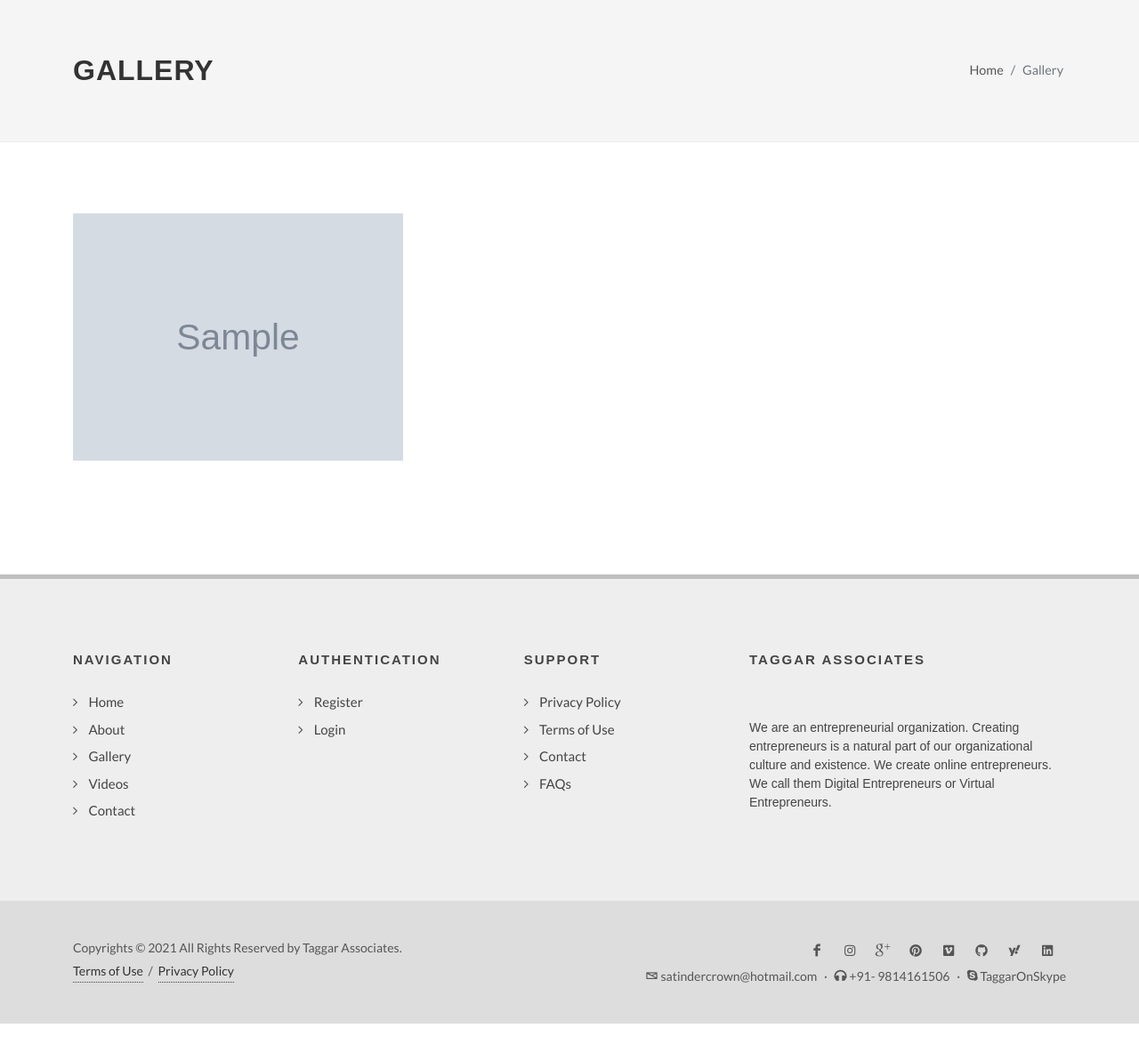
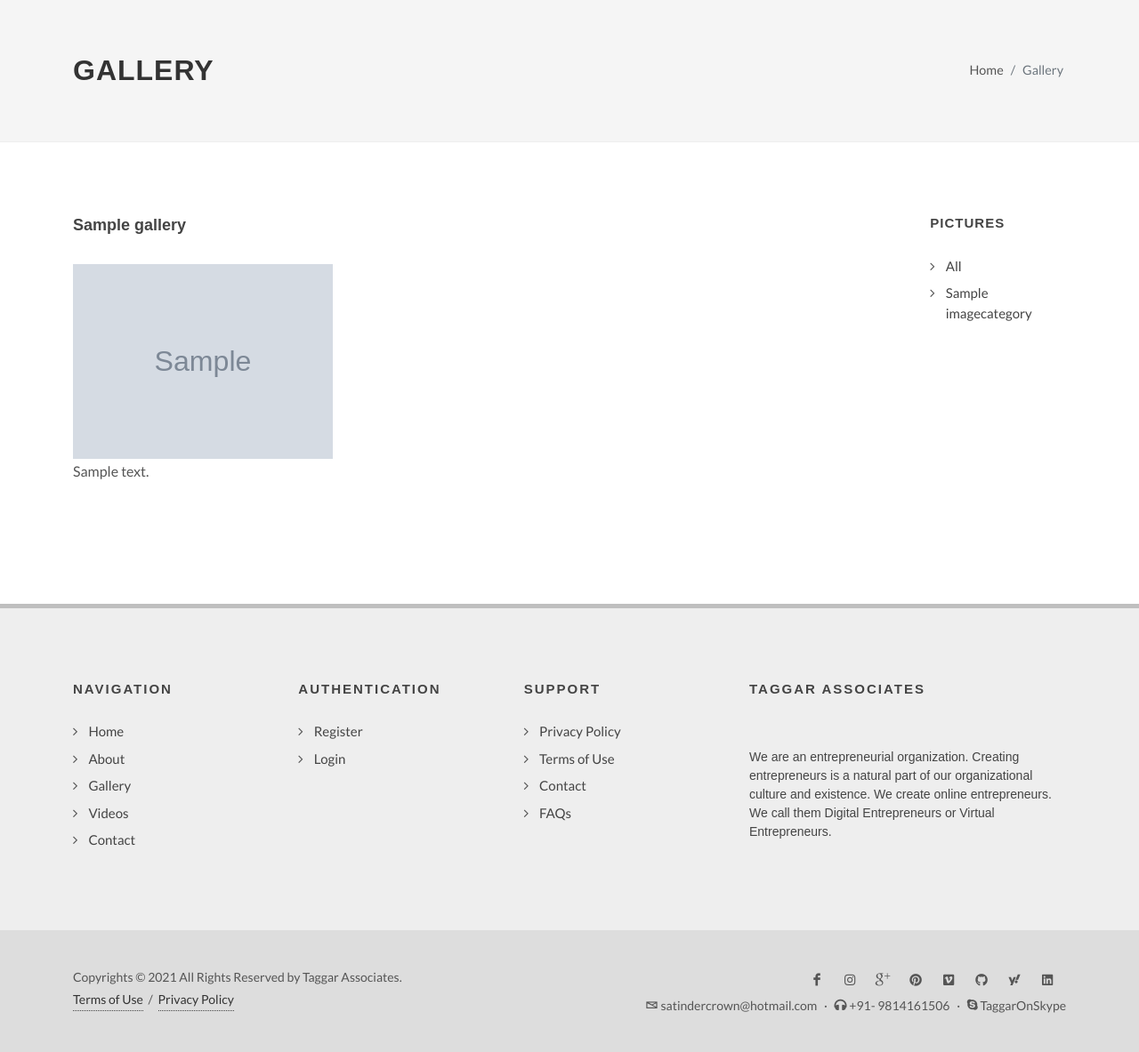
Before and after one commit to antarpreetsinghk/taggar-blog-website, a Django app: page /pages/gallery/ in a window 1280 px wide. Shown: the part 103-1286 px from the top of the page at 89% size. Before the commit the page ends 1254 px from the top, so only its background shows below. Run offline with Django 3.2, Linux system fonts and the light colour scheme; tables that the repository leaves empty hold one stand-in row (values such as "Sample post"); grey boxes marked "Sample" are stand-in pictures; some libraries are stand-ins or nearby versions.

Commit message:
gallery page edited

```diff
--- a/page/models.py
+++ b/page/models.py
@@ -15,9 +15,24 @@ class AboutUs(models.Model):
         return self.title
 
 
+class ImageCategory(models.Model):
+    name = models.CharField(max_length=150, db_index=True)
+    slug = models.SlugField(max_length=150, unique=True ,db_index=True)
+
+    class Meta:
+        ordering = ('name', )
+        verbose_name = 'Image category'
+        verbose_name_plural = 'Image Categories'
+
+    def __str__(self):
+        return self.name
+
+
 class Gallery(models.Model):
-    title = models.CharField(max_length=255, blank=True, null=True, default='Image')
+    category = models.ForeignKey(ImageCategory, on_delete=models.CASCADE, null=True, blank=True)
+    title = models.CharField(max_length=255, default='Image')
     image = models.ImageField(upload_to='media/gallery_images')
+    description = models.TextField(default='Taggar Associates gallery Image')
 
     def save(self):
         super().save()
--- a/page/templates/page/gallery.html
+++ b/page/templates/page/gallery.html
@@ -18,7 +18,7 @@
     <!-- #page-title end -->
 
 	<!-- Content ============================================= -->
-	<section id="content">
+	<!-- <section id="content">
 		<div class="content-wrap">
 			<div class="container clearfix">
 				<div class="masonry-thumbs grid-container grid-3" data-big="2" data-lightbox="gallery">
@@ -51,6 +51,69 @@
 				</div>
 			</div>
 		</div>
-	</section><!-- #content end -->
+	</section>#content end -->
+
+
+
+			<!-- Content ============================================= -->
+			<section id="content">
+				<div class="content-wrap">
+					<div class="container clearfix">
+						<div class="row gutter-40 col-mb-80">
+							<div class="postcontent col-lg-10">
+								<div class="row" data-big="2" data-lightbox="gallery">
+									{% for pic in images %}
+									<div class="mb-4 col-lg-4">
+										<h4>{{ pic.title }}</h4>
+										<a class="grid-item" href="{{ pic.image.url }}" data-lightbox="gallery-item"><img src="{{ pic.image.url }}" alt="Gallery Image"></a>
+										<p>{{ pic.description|truncatechars:200 }}</p>
+									</div>
+									{% endfor %}
+								</div>
+								{% if images.has_other_pages %}
+
+									{% if images.has_previous %}
+										<a class="btn btn-outline-secondary" href="?page=1">First</a>
+										<a class="btn btn-outline-secondary" href="?page={{ images.previous_page_number }}">Previous</a>
+									{% endif %}
+
+									{% for num in images.paginator.page_range %}
+									{% if images.number == num %}
+										<a class="btn btn-secondary" href="?page={{ num }}">{{ num }}</a>
+									{% elif num > images.number|add:'-3' and num < images.number|add:'3' %}
+										<a class="btn btn-outline-secondary" href="?page={{ num }}">{{ num }}</a>
+									{% endif %}
+									{% endfor %}
+
+									{% if images.has_next %}
+										<a class="btn btn-outline-secondary" href="?page={{ images.next_page_number }}">Next</a>
+										<a class="btn btn-outline-secondary" href="?page={{ images.paginator.num_pages }}">Last</a>
+									{% endif %}
+
+								{% endif %}
+							</div>
+
+							<!-- Sidebar ============================================= -->
+							<div class="sidebar col-lg-2">
+								<div class="sidebar-widgets-wrap">
+									<div class="widget widget_links clearfix">
+										<h4>Pictures</h4>
+										<ul>
+											<li><a href="{% url 'gallery' %}"><div>All</div></a></li>
+											{% for cat_name in categories %}
+												{% if cat_name.name == category.name %}
+													<li><a style="color: rgb(41, 106, 245);" href="{% url 'images-list-by-category' category_slug=cat_name.slug %}"><div>{{ cat_name.name }}</div></a></li>
+												{% else %}
+													<li><a href="{% url 'images-list-by-category' category_slug=cat_name.slug %}"><div>{{ cat_name.name }}</div></a></li>
+												{% endif %}
+											{% endfor %}
+										</ul>
+									</div>
+								</div>
+							</div><!-- .sidebar end -->
+						</div>
+					</div>
+				</div>
+			</section><!-- #content end -->
 
 {% endblock %}
--- a/page/urls.py
+++ b/page/urls.py
@@ -8,7 +8,8 @@ urlpatterns = [
     path('faqs/', views.FaqView.as_view(), name='faqs'),
     path('paivacy-pollicy/', views.PrivacypollicyView.as_view(), name='privacy'),
     path('terms-of-use/', views.TermsofuseView.as_view(), name='terms'),
-    path('gallery/', views.GalleryView.as_view(), name='gallery'),
+    path('gallery/', views.images_list, name='gallery'),
+    path('images/<category_slug>/', views.images_list, name='images-list-by-category'),
     path('videos/', views.videos_list, name='videos-list'),
     path('videos/<category_slug>/', views.videos_list, name='videos-list-by-category'),
 ]
--- a/page/views.py
+++ b/page/views.py
@@ -1,4 +1,4 @@
-from .models import AboutUs, Gallery, Video, ContactUs, Faqs, PrivacyPolicy, TermsOfUse, VideoCategory
+from .models import AboutUs, ImageCategory, Gallery, Video, ContactUs, Faqs, PrivacyPolicy, TermsOfUse, VideoCategory
 from blog.models import Category
 from django.views.generic import ListView
 from django.shortcuts import render, get_object_or_404
@@ -35,10 +35,36 @@ class TermsofuseView(ListView):
     model = TermsOfUse
 
 
-class GalleryView(ListView):
-    template_name = "page/gallery.html"
-    model = Gallery
-    paginate_by = 15
+def images_list(request, category_slug=None):
+    category = None
+    categories = ImageCategory.objects.all()
+    images = Gallery.objects.all().order_by('-id')
+    page = request.GET.get('page', 1)
+    paginator = Paginator(images, 12)
+    try:
+        images = paginator.page(page)
+    except PageNotAnInteger:
+        images = paginator.page(1)
+    except EmptyPage:
+        images = paginator.page(paginator.num_pages)
+    if category_slug:
+        category = get_object_or_404(ImageCategory, slug=category_slug)
+        images = Gallery.objects.filter(category=category).order_by('-id')
+        page = request.GET.get('page', 1)
+        paginator = Paginator(images, 12)
+        try:
+            images = paginator.page(page)
+        except PageNotAnInteger:
+            images = paginator.page(1)
+        except EmptyPage:
+            images = paginator.page(paginator.num_pages)
+
+    context = {
+        'category': category,
+        'categories': categories,
+        'images': images
+    }
+    return render(request, 'page/gallery.html', context)
 
 
 def videos_list(request, category_slug=None):
```
Also changed, not shown: page/admin.py (+7 -1 lines), page/migrations/0005_auto_20210913_1153.py (added).
